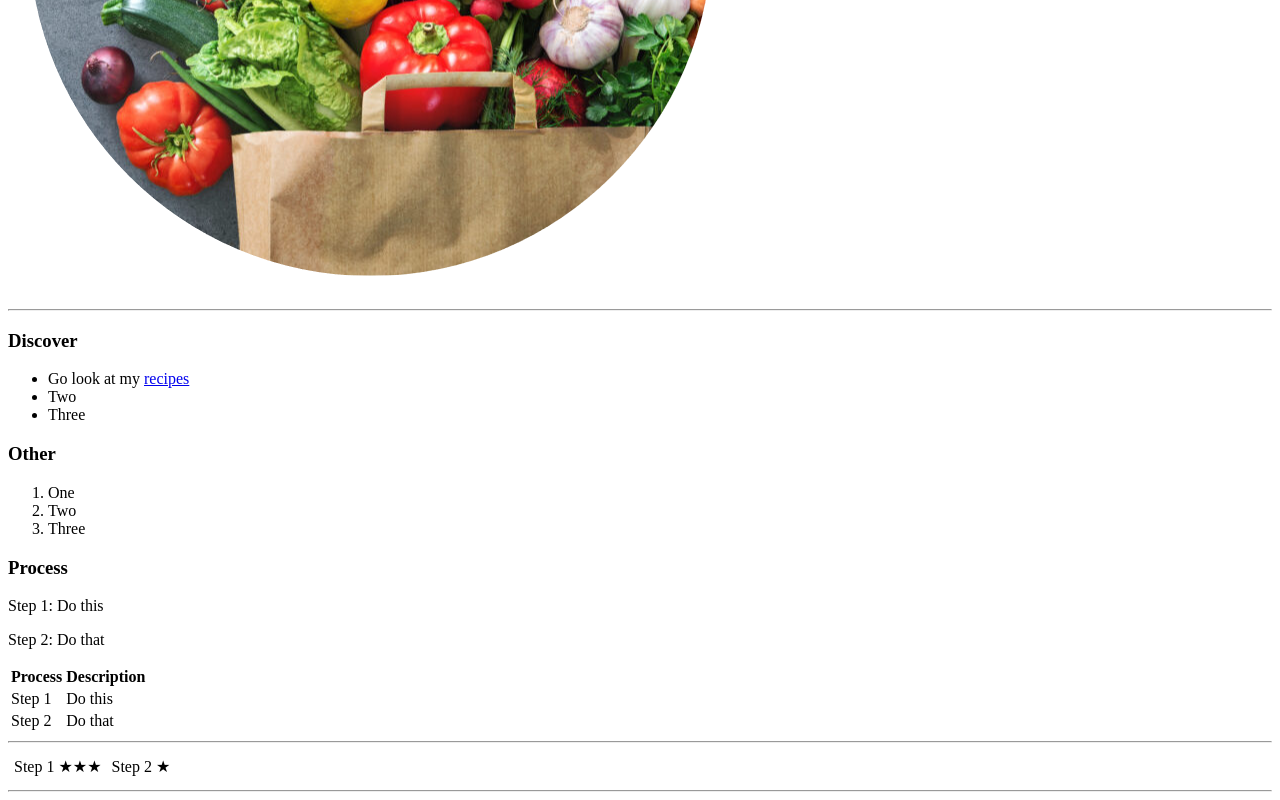
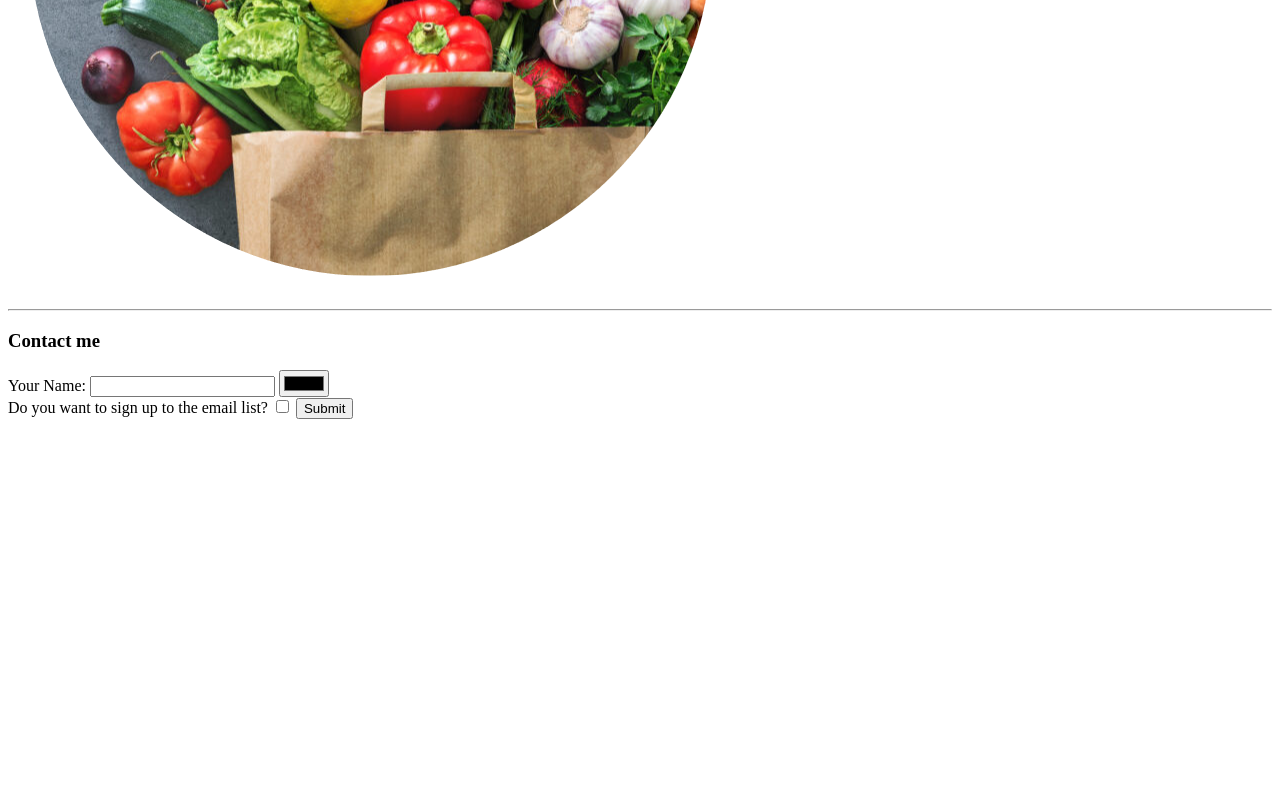
Before and after one commit to crispoz/Blog, a plain HTML site: page index.html in a window 1280 px wide. Shown: the part 436-1236 px from the top of the page. After the commit the page ends 863 px from the top, so only its background shows below. Drawn offline with Linux system fonts and the light colour scheme.

Commit message:
Add files via upload

```diff
--- a/index.html
+++ b/index.html
@@ -20,78 +20,16 @@
   </table>
 
   <hr>
-  <h3>Discover</h3>
-  <ul>
-    <li>Go look at my <a href="Recipes.html">recipes</a></li>
-    <li>Two</li>
-    <li>Three</li>
-  </ul>
-  <h3>Other</h3>
-  <ol>
-    <li>One</li>
-    <li>Two</li>
-    <li>Three</li>
-  </ol>
-  <h3>Process</h3>
-  <p>Step 1: Do this</p>
-  <p>Step 2: Do that</p>
+  <h3>Contact me</h3>
 
-<!-- here we have a normal table -->
-  <table>
-    <thead>
-      <tr>
-        <th>Process</th>
-        <th>Description</th>
-      </tr>
-    </thead>
-    <tbody>
-      <tr>
-        <td> Step 1</td>
-        <td>Do this</td>
-      </tr>
-      <tr>
-        <td> Step 2</td>
-        <td>Do that</td>
-      </tr>
-    </tbody>
-    <tfoot>
-
-    </tfoot>
-
-  </table>
-
-  <hr>
-
-
-<!-- here we have a nested table -->
-  <table>
-    <tbody>
-      <tr>
-        <td>
-          <table>
-            <tbody>
-              <tr>
-                <td>Step 1</td>
-                <td>★★★</td>
-              </tr>
-            </tbody>
-          </table>
-        </td>
-        <td>
-          <table>
-            <tbody>
-              <tr>
-                <td>Step 2</td>
-                <td>★</td>
-              </tr>
-            </tbody>
-          </table>
-        </td>
-      </tr>
-    </tbody>
-  </table>
-
-  <hr>
+<form class="" action="index.html" method="post">
+  <label> Your Name: </label>
+    <input type="text" name="" value="">
+    <input type="color" name="" value=""> <br>
+    <label>Do you want to sign up to the email list? </label>
+    <input type="checkbox" name="" value="">
+    <input type="submit" name="Submit">
+</form>
 
 </body>
 
```
